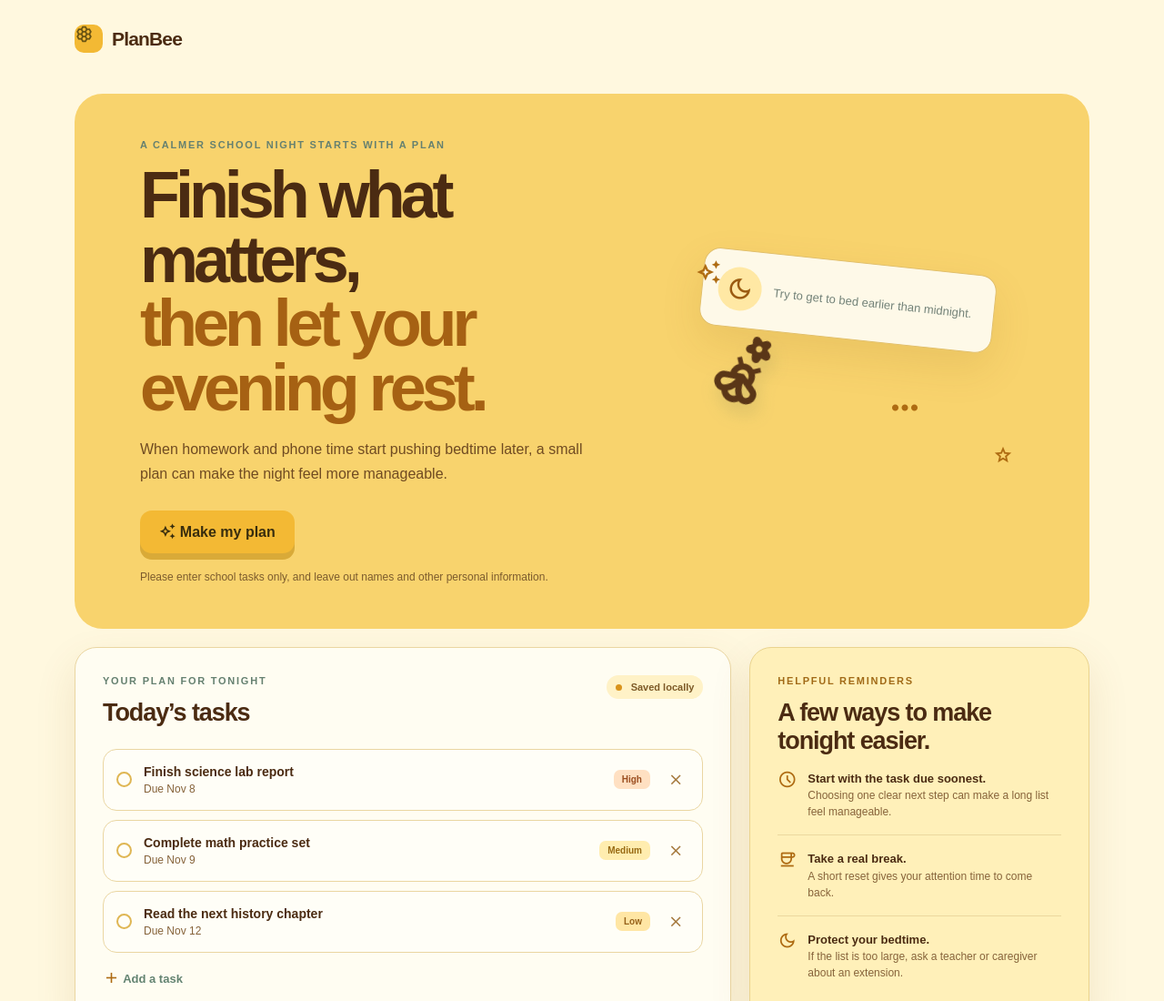
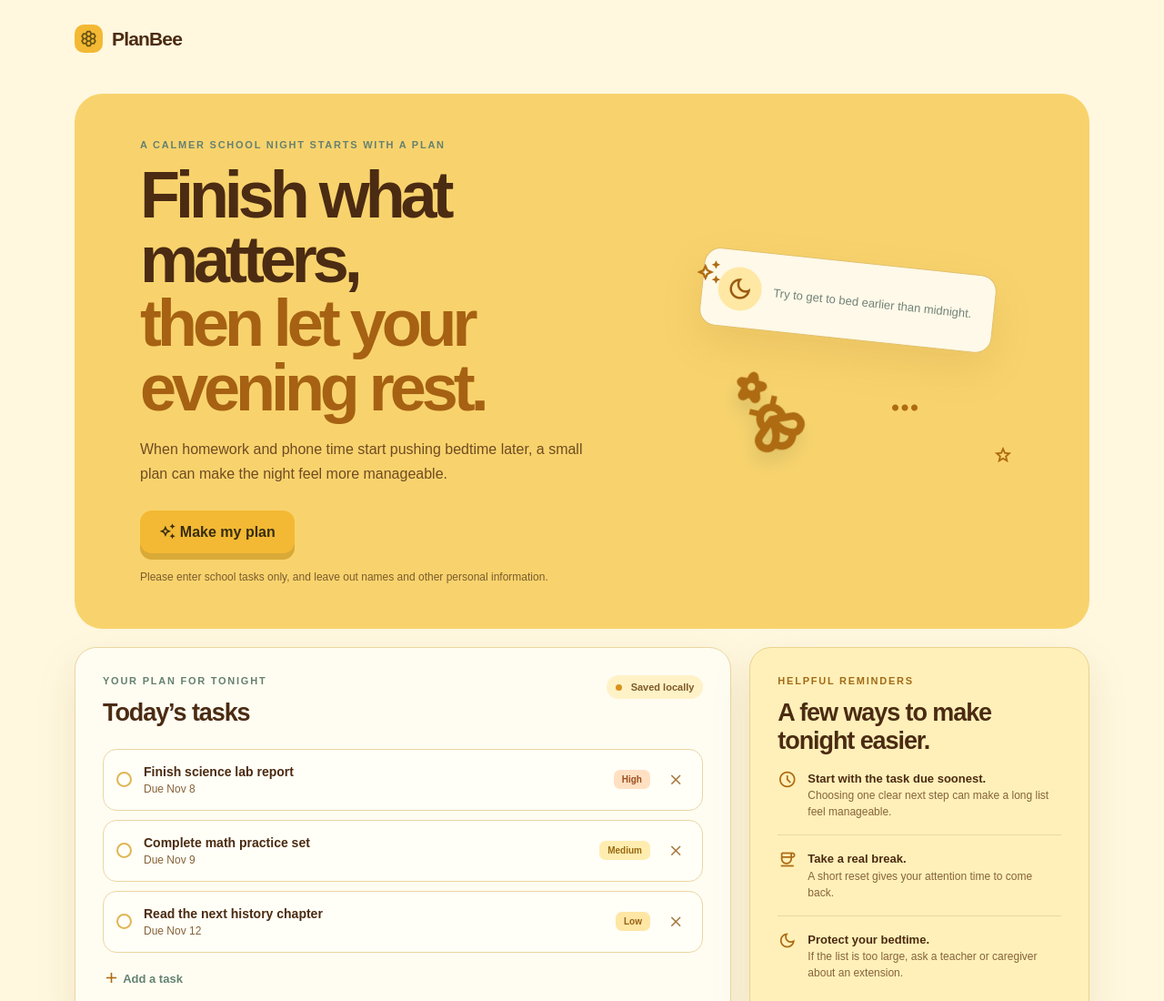
Before and after one commit to sophialiu1024/PlanBee, a plain HTML site: page public/index.html in a window 1280 px wide. Shown: the top 1100 px of the page at 91% size. Drawn offline with nearby package versions, Linux system fonts and the light colour scheme; a web font is replaced by a local one.

Commit message:
Refine bee illustration and hive logo

```diff
--- a/public/styles.css
+++ b/public/styles.css
@@ -46,9 +46,9 @@ body { background: var(--cream); color: var(--ink); font-family: "Bpmf Huninn",
 .dialog-card input:focus, .dialog-card select:focus { border-color: #d9a039; box-shadow: 0 0 0 3px #ffefbc; }
 .close-button, .remove-task { color: #a5793d; }
 .material-symbols-outlined { font-family: "Material Symbols Outlined"; font-weight: normal; font-style: normal; font-size: 1.15em; line-height: 1; letter-spacing: normal; text-transform: none; display: inline-block; white-space: nowrap; word-wrap: normal; direction: ltr; -webkit-font-feature-settings: "liga"; -webkit-font-smoothing: antialiased; font-feature-settings: "liga"; font-variation-settings: "FILL" 0, "wght" 400, "GRAD" 0, "opsz" 24; }
-.brand-mark { font-size: 21px; }
+.brand-mark { display: grid; place-items: center; width: 31px; height: 31px; padding: 0; font-size: 21px; line-height: 1; }
 .primary-button .material-symbols-outlined, .secondary-button .material-symbols-outlined, .ai-badge .material-symbols-outlined { vertical-align: -3px; }
-.bee { font-size: 84px; color: #5a3617; }
+.bee { top: 158px; left: 58px; color: #ae6b12; font-size: 100px; transform: rotate(13deg) scaleX(-1); }
 .moon { display: grid; place-items: center; flex: 0 0 48px; width: 48px; height: 48px; padding: 0; font-size: 30px; line-height: 1; }
 .tip-icon { font-size: 21px; }
 .sparkle { font-size: 28px; }
@@ -58,3 +58,4 @@ body { background: var(--cream); color: var(--ink); font-family: "Bpmf Huninn",
 .result-card p::before { content: none; }
 .result-icon { margin-right: 10px; color: #ae6b12; font-size: 18px; vertical-align: -3px; }
 .close-button { padding: 3px; font-size: 23px; }
+@media (max-width: 760px) { .bee { top: 82px; left: 45px; font-size: 68px; } }
```
